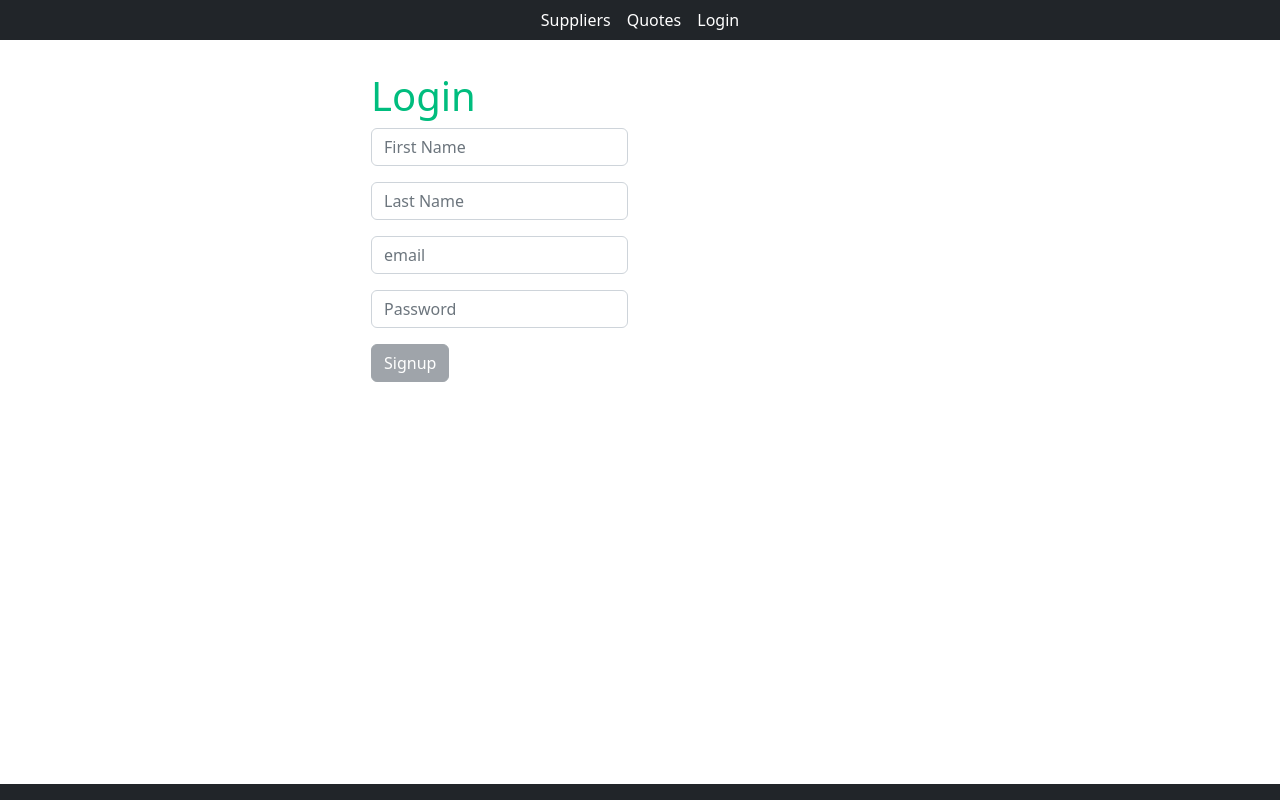
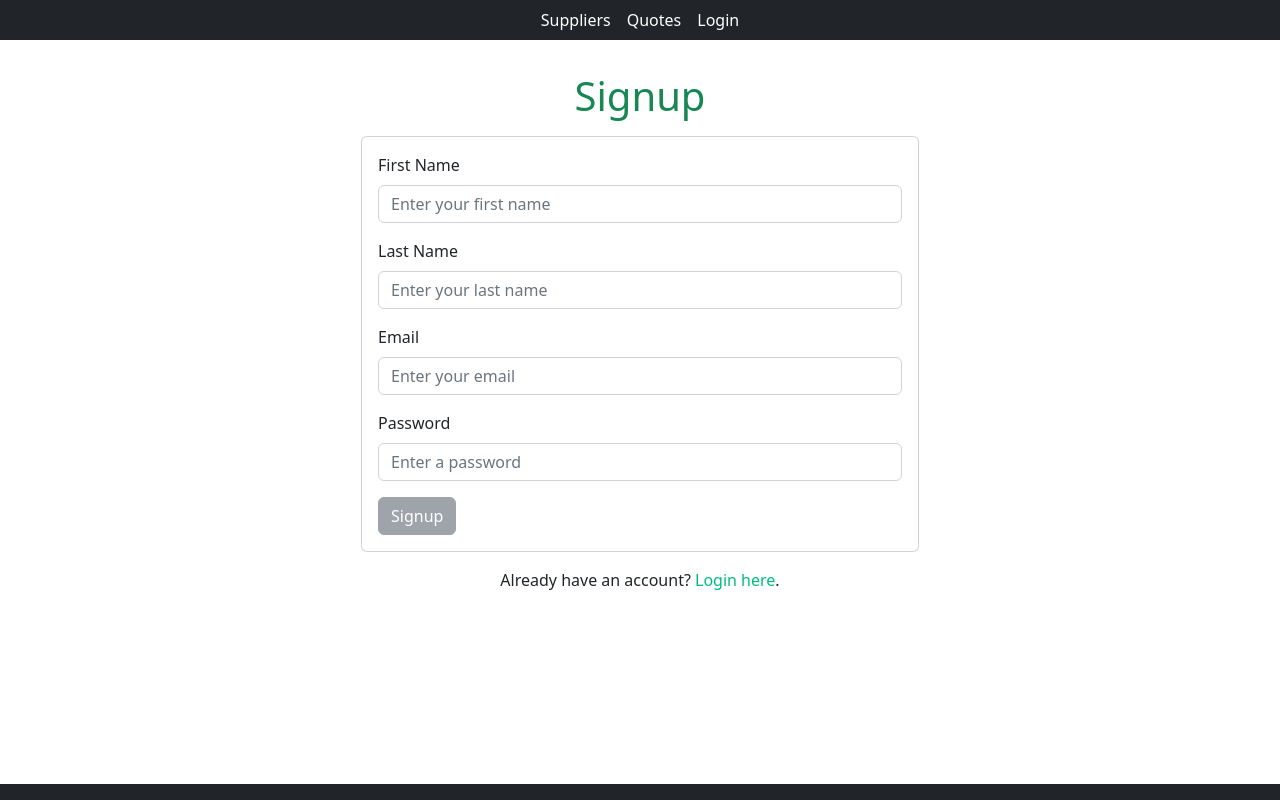
Before and after one commit to OpplyLtd/oppy-qa-assignment, a Vue app: page /signup in a window 1280 px wide. Built offline with nearby package versions, Linux system fonts and the light colour scheme.

Commit message:
Improved login and signup styles

```diff
--- a/index.html
+++ b/index.html
@@ -8,7 +8,7 @@
     <title>Vite App</title>
   </head>
   <body>
-    <div id="app"></div>
+    <div id="app" class="container"></div>
     <script type="module" src="/src/main.ts"></script>
   </body>
 </html>
--- a/src/App.vue
+++ b/src/App.vue
@@ -6,7 +6,7 @@ import AppHeader from "@/components/AppHeader.vue";
 </script>
 
 <template>
-  <div class="container">
+  <div>
     <AppHeader />
     <main>
       <div class="row">
--- a/src/assets/main.css
+++ b/src/assets/main.css
@@ -1,12 +1,4 @@
 @import './base.css';
-
-#app {
-  max-width: 1280px;
-  margin: 0 auto;
-  padding: 2rem;
-
-  font-weight: normal;
-}
 
 a,
 .green {
@@ -26,10 +18,4 @@ a,
     display: flex;
     place-items: center;
   }
-
-  #app {
-    display: grid;
-    grid-template-columns: 1fr 1fr;
-    padding: 0 2rem;
-  }
 }
--- a/src/components/LoginForm.vue
+++ b/src/components/LoginForm.vue
@@ -39,7 +39,8 @@ const handlePasswordInput = (event: Event) => {
 </script>
 
 <template>
-  <div class="login-form">
+  <div class="login-form card flex-grow-1">
+    <div class="card-body">
       <form @submit.prevent.stop="handleSubmit">
         <div class="mb-3">
           <label for="user" class="form-label">User Name / Email</label>
@@ -75,4 +76,11 @@ const handlePasswordInput = (event: Event) => {
         </div>
       </form>
     </div>
+  </div>
 </template>
+
+<style>
+.login-form.card {
+  max-width: 50%;
+}
+</style>
--- a/src/components/SignupForm.vue
+++ b/src/components/SignupForm.vue
@@ -12,37 +12,46 @@ const {
 </script>
 
 <template>
-  <div class="login-form">
+  <div class="submit-form card flex-grow-1">
+    <div class="card-body">
       <form @submit.prevent.stop="handleSubmit">
         <div class="mb-3">
+          <label for="first-name" class="form-label">First Name</label>
           <input
+            id="first-name"
             class="form-control"
             type="text"
-          placeholder="First Name"
+            placeholder="Enter your first name"
             @input="handleFirstNameInput"
           />
         </div>
         <div class="mb-3">
+          <label for="last-name" class="form-label">Last Name</label>
           <input
+            id="last-name"
             class="form-control"
             type="text"
-          placeholder="Last Name"
+            placeholder="Enter your last name"
             @input="handleLastNameInput"
           />
         </div>
         <div class="mb-3">
+          <label for="email" class="form-label">Email</label>
           <input
+            id="email"
             class="form-control"
             type="text"
-          placeholder="email"
+            placeholder="Enter your email"
             @input="handleEmailInput"
           />
         </div>
         <div class="mb-3">
+          <label for="password" class="form-label">Password</label>
           <input
+            id="password"
             class="form-control"
             type="password"
-          placeholder="Password"
+            placeholder="Enter a password"
             @input="handlePasswordInput"
           />
         </div>
@@ -58,4 +67,11 @@ const {
         </div>
       </form>
     </div>
+  </div>
 </template>
+
+<style>
+.submit-form.card {
+  max-width: 50%;
+}
+</style>
--- a/src/views/LoginView.vue
+++ b/src/views/LoginView.vue
@@ -3,13 +3,15 @@ import LoginForm from "@/components/LoginForm.vue";
 </script>
 
 <template>
-  <div class="greetings">
-    <h1 class="green">Login</h1>
-    <LoginForm />
+  <div class="login-view">
+    <h1 class="text-success align-center text-center mb-3">Login</h1>
+    <div class="d-flex justify-content-center mb-3">
+      <LoginForm />
+    </div>
 
-    <p>
-      Don't have an account?
-      <RouterLink to="/signup">signup here</RouterLink>.
+    <p class="d-flex justify-content-center">
+      <span class="mr-1">Don't have an account?</span>&nbsp;
+      <RouterLink to="/signup">Signup here</RouterLink>.
     </p>
   </div>
 </template>
--- a/src/views/SignupView.vue
+++ b/src/views/SignupView.vue
@@ -3,8 +3,15 @@ import SignupForm from "@/components/SignupForm.vue";
 </script>
 
 <template>
-  <div class="greetings">
-    <h1 class="green">Login</h1>
-    <SignupForm />
+  <div class="signup-view">
+    <h1 class="text-success align-center text-center mb-3">Signup</h1>
+    <div class="d-flex justify-content-center mb-3">
+      <SignupForm />
+    </div>
+
+    <p class="d-flex justify-content-center">
+      <span class="mr-1">Already have an account?</span>&nbsp;
+      <RouterLink to="/login">Login here</RouterLink>.
+    </p>
   </div>
 </template>
```
Lines whose indentation alone changed are shown as unchanged.
